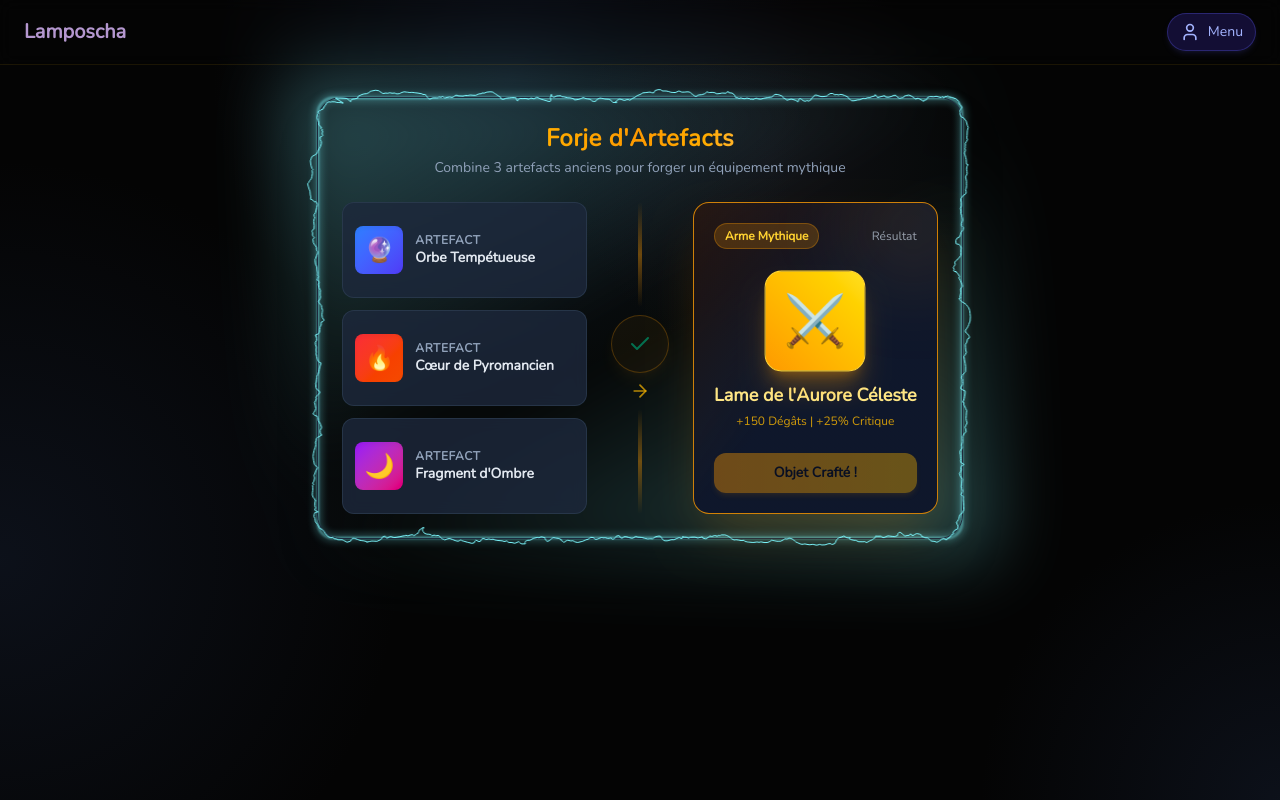
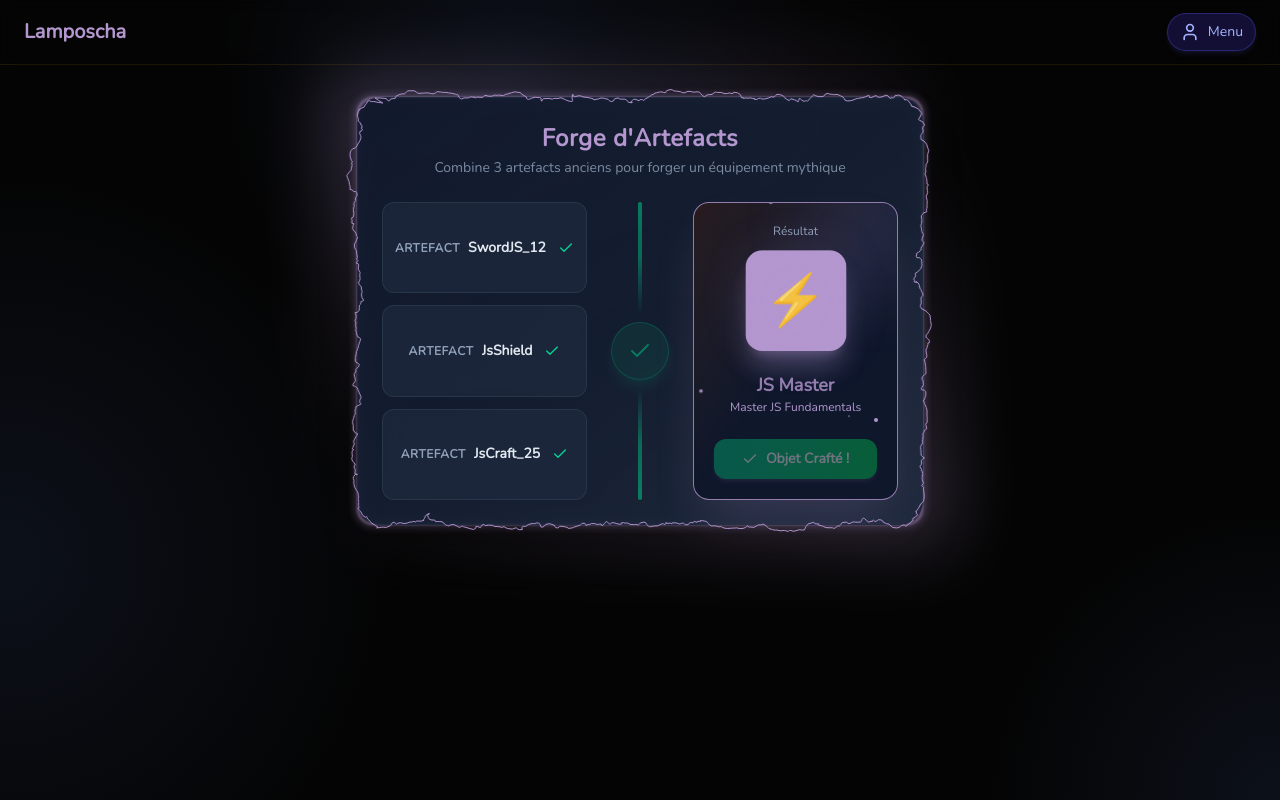
Before and after one commit to Mimy-3600/FyForce, a React (Vite) app in the folder fy-force-frontend/: page /craft in a window 1280 px wide. Both pictures are taken after a click on the button 640 px from the left and 344 px from the top of the page. Built offline with nearby package versions, Linux system fonts and the light colour scheme.

Commit message:
There we are

```diff
--- a/fy-force-frontend/src/components/Craft/Craft.jsx
+++ b/fy-force-frontend/src/components/Craft/Craft.jsx
@@ -1,28 +1,29 @@
 import { useState } from 'react';
-import { Sparkles, ArrowRight, Check } from 'lucide-react';
+import { Sparkles, ArrowRight, Check, Zap, Loader2 } from 'lucide-react';
 import ElectricBorder from '../ElectricBorder';
 
 export default function Craft({ onCraft }) {
   const [isCrafting, setIsCrafting] = useState(false);
   const [crafted, setCrafted] = useState(false);
+  const [hoveredArtifact, setHoveredArtifact] = useState(null);
 
   // Exemple de données d'artefacts
   const artifacts = [
-    { id: 1, name: "Orbe Tempétueuse", icon: "🔮", rarity: "from-blue-500 to-indigo-600" },
-    { id: 2, name: "Cœur de Pyromancien", icon: "🔥", rarity: "from-red-500 to-orange-600" },
-    { id: 3, name: "Fragment d'Ombre", icon: "🌙", rarity: "from-purple-600 to-pink-600" },
+    { id: 1, name: "SwordJS_12", icon: "🔮", rarity: "from-blue-500 to-indigo-600" },
+    { id: 2, name: "JsShield", icon: "🔥", rarity: "from-red-500 to-orange-600" },
+    { id: 3, name: "JsCraft_25", icon: "🌙", rarity: "from-purple-600 to-pink-600" },
   ];
 
   // Item final
   const finalItem = {
-    name: "Lame de l'Aurore Céleste",
-    icon: "⚔️",
-    type: "Arme Mythique",
-    stats: "+150 Dégâts | +25% Critique"
+    name: "JS Master",
+    icon: "⚡",
+    stats: "Master JS Fundamentals"
   };
 
   const handleCraft = () => {
     setIsCrafting(true);
+    setCrafted(false);
     setTimeout(() => {
       setIsCrafting(false);
       setCrafted(true);
@@ -33,99 +34,157 @@ export default function Craft({ onCraft }) {
   return (
     <div className='flex items-center justify-center'>
       <ElectricBorder
-            color="#7df9ff"
+        color="#b497cf"
         speed={1}
         chaos={0.12}
         thickness={2}
         style={{ borderRadius: 16 }}
         className="w-fit"
       >
-
-        <div className="w-full max-w-4xl mx-auto p-6  rounded-3xl border border-slate-800 shadow-2xl text-white">
-        {/* En-tête */}
-        <div className="text-center mb-6">
-            <h3 className="text-2xl font-bold tracking-wide text-transparent bg-clip-text bg-gradient-to-r from-amber-300 via-amber-500 to-amber-200">
-            Forje d'Artefacts
+        <div className="w-full max-w-4xl mx-auto p-6 rounded-3xl border border-slate-800 shadow-2xl text-white bg-gradient-to-br from-slate-900/90 to-slate-800/90 backdrop-blur-sm">
+          {/* En-tête avec animation */}
+          <div className="text-center mb-6 animate-fade-in-down">
+            <h3 className="text-2xl font-bold tracking-wide bg-clip-text text-secondary animate-gradient">
+              Forge d'Artefacts
             </h3>
-            <p className="text-sm text-slate-400 mt-1">Combine 3 artefacts anciens pour forger un équipement mythique</p>
+            <p className="text-sm text-slate-400 mt-1 animate-pulse-slow">
+              Combine 3 artefacts anciens pour forger un équipement mythique
+            </p>
           </div>
 
-        {/* Zone de Fusion (Grille d'alignement parfait) */}
+          {/* Zone de Fusion */}
           <div className="grid grid-cols-1 md:grid-cols-[1fr_auto_1fr] gap-4 items-stretch">
 
             {/* COLONNE GAUCHE : 3 Artefacts empilés */}
             <div className="flex flex-col gap-3 h-full justify-between">
-            {artifacts.map((art) => (
+              {artifacts.map((art, index) => (
                 <div
                   key={art.id}
-                className={`flex-1 flex items-center gap-3 p-3 rounded-xl border border-slate-700/60 bg-slate-800/80 backdrop-blur transition-all duration-300 ${
-                    isCrafting ? 'animate-pulse border-amber-500/50' : 'hover:border-slate-500'
-                }`}
+                  className={`flex-1 flex items-center gap-3 p-3 rounded-xl border transition-all duration-500 relative overflow-hidden
+                    ${isCrafting ? 'animate-pulse border-amber-500/50' : 'border-slate-700/60'}
+                    ${hoveredArtifact === art.id ? 'scale-105 border-secondary/70 shadow-lg shadow-secondary/20' : 'hover:border-slate-500'}
+                    bg-slate-800/80 backdrop-blur
+                  `}
+                  style={{
+                    animationDelay: `${index * 100}ms`
+                  }}
+                  onMouseEnter={() => setHoveredArtifact(art.id)}
+                  onMouseLeave={() => setHoveredArtifact(null)}
                 >
-                <div className={`w-12 h-12 rounded-lg bg-gradient-to-br ${art.rarity} flex items-center justify-center text-2xl shadow-inner shrink-0`}>
-                    {art.icon}
-                </div>
-                <div className="flex-1 min-w-0">
+                  {/* Effet de brillance au survol */}
+                  <div className={`absolute inset-0 bg-gradient-to-r from-transparent via-secondary/10 to-transparent transition-transform duration-700
+                    ${hoveredArtifact === art.id ? 'translate-x-full' : '-translate-x-full'}`}
+                  />
+
+                  <div className="relative z-10 flex items-center justify-center gap-3 w-full">
+                    <div className="flex gap-2 items-center justify-center min-w-0">
                       <span className="text-xs uppercase tracking-wider text-slate-400 block font-semibold">Artefact</span>
                       <h4 className="text-sm font-bold text-slate-200 truncate">{art.name}</h4>
+                    </div>
+                    {crafted && (
+                      <div className="text-emerald-400 animate-bounce-in">
+                        <Check className="w-4 h-4" />
+                      </div>
+                    )}
                   </div>
                 </div>
               ))}
             </div>
 
             {/* COLONNE CENTRE : Connecteur & Action de Fusion */}
-            <div className="flex md:flex-col items-center justify-center py-4 md:py-0 px-2 gap-2">
-            {/* Ligne ou flèche de connexion */}
-            <div className="hidden md:block w-1 flex-1 bg-gradient-to-b from-transparent via-amber-500/40 to-transparent rounded-full" />
+            <div className="flex md:flex-col items-center justify-center py-4 md:py-0 px-2 gap-2 relative">
+              {/* Lignes de connexion animées */}
+              <div className={`hidden md:block w-1 flex-1 rounded-full transition-all duration-1000
+                ${crafted ? 'bg-gradient-to-b from-emerald-500/60 via-emerald-400/40 to-transparent' : 'bg-gradient-to-b from-transparent via-secondary/40 to-transparent'}
+                ${isCrafting ? 'animate-pulse' : ''}
+              `} />
 
               <button
                 onClick={handleCraft}
                 disabled={isCrafting || crafted}
-                className={`relative group p-4 rounded-full border border-amber-500/50 bg-amber-500/10 text-amber-400 hover:bg-amber-500 hover:text-slate-950 transition-all duration-300 shadow-lg shadow-amber-500/10 disabled:opacity-50 disabled:cursor-not-allowed ${
-                isCrafting ? 'animate-spin' : ''
-                }`}
+                className={`relative group p-4 rounded-full border transition-all duration-500 shadow-lg
+                  ${crafted ? 'border-emerald-500/50 bg-emerald-500/20 text-emerald-400 shadow-emerald-500/20' : 'border-secondary/50 bg-secondary/10 text-secondary hover:bg-secondary hover:text-slate-950 shadow-secondary/10'}
+                  disabled:opacity-50 disabled:cursor-not-allowed
+                  hover:scale-110 active:scale-95
+                `}
               >
-                {crafted ? (
-                <Check className="w-6 h-6 text-emerald-400" />
+                {isCrafting ? (
+                  <Loader2 className="w-6 h-6 animate-spin" />
+                ) : crafted ? (
+                  <Check className="w-6 h-6 text-emerald-400 animate-bounce-in" />
                 ) : (
-                <Sparkles className="w-6 h-6" />
+                  <Sparkles className="w-6 h-6 group-hover:rotate-12 transition-transform duration-300" />
                 )}
+
+                {/* Effet de ripple au clic */}
+                <span className="absolute inset-0 rounded-full bg-secondary/20 animate-ping opacity-0 group-active:opacity-100" />
               </button>
 
-            <ArrowRight className="w-5 h-5 text-amber-400/70 hidden md:block" />
-            <div className="hidden md:block w-1 flex-1 bg-gradient-to-b from-transparent via-amber-500/40 to-transparent rounded-full" />
+              <div className={`hidden md:block w-1 flex-1 rounded-full transition-all duration-1000
+                ${crafted ? 'bg-gradient-to-t from-emerald-500/60 via-emerald-400/40 to-transparent' : 'bg-gradient-to-t from-transparent via-secondary/40 to-transparent'}
+                ${isCrafting ? 'animate-pulse' : ''}
+              `} />
             </div>
 
-            {/* COLONNE DROITE : Item Créé (Même hauteur exacte que la colonne de gauche) */}
-            <div className={`flex flex-col justify-between p-5 rounded-2xl border transition-all duration-500 relative overflow-hidden ${
-            crafted
-                ? 'bg-gradient-to-br from-amber-950/40 via-slate-900 to-slate-900 border-amber-500/80 shadow-2xl shadow-amber-500/20'
+            {/* COLONNE DROITE : Item Créé */}
+            <div className={`flex flex-col justify-between p-5 rounded-2xl border transition-all duration-700 relative overflow-hidden
+              ${crafted
+                ? 'bg-gradient-to-br from-amber-950/40 via-slate-900 to-slate-900 border-secondary/80 shadow-2xl shadow-secondary/20 animate-scale-in'
                 : 'bg-slate-800/40 border-slate-700/50 border-dashed'
-            }`}>
+              }
+              ${isCrafting ? 'animate-pulse-slow' : ''}
+            `}>
               {/* Halo lumineux en fond d'item */}
-            <div className="absolute -right-10 -top-10 w-32 h-32 bg-amber-500/10 rounded-full blur-2xl pointer-events-none" />
+              <div className={`absolute -right-10 -top-10 w-32 h-32 rounded-full blur-2xl pointer-events-none transition-all duration-1000
+                ${crafted ? 'bg-secondary/20 animate-pulse' : 'bg-secondary/5'}
+              `} />
+
+              {/* Particules flottantes (effet visuel) */}
+              {crafted && (
+                <div className="absolute inset-0 pointer-events-none overflow-hidden">
+                  {[...Array(6)].map((_, i) => (
+                    <div
+                      key={i}
+                      className="absolute w-1 h-1 bg-secondary rounded-full animate-float-particle"
+                      style={{
+                        left: `${Math.random() * 100}%`,
+                        top: `${Math.random() * 100}%`,
+                        animationDelay: `${Math.random() * 2}s`,
+                        animationDuration: `${3 + Math.random() * 2}s`
+                      }}
+                    />
+                  ))}
+                </div>
+              )}
 
               {/* En-tête de l'Item */}
-            <div className="flex items-center justify-between">
-                <span className="text-xs font-semibold px-2.5 py-1 rounded-full bg-amber-500/20 text-amber-300 border border-amber-500/30">
-                {finalItem.type}
-                </span>
+              <div className="flex justify-center items-center">
                 <span className="text-xs text-slate-400">Résultat</span>
               </div>
 
               {/* Visuel central de l'Item */}
               <div className="my-6 flex flex-col items-center text-center">
-                <div className={`w-24 h-24 rounded-2xl flex items-center justify-center text-5xl mb-3 border transition-all duration-500 ${
-                crafted
-                    ? 'bg-gradient-to-tr from-amber-500 to-yellow-300 border-amber-300 shadow-xl shadow-amber-500/30 scale-105'
+                <div className={`relative w-24 h-24 rounded-2xl flex items-center justify-center text-5xl mb-3 border transition-all duration-700
+                  ${crafted
+                    ? 'bg-secondary shadow-xl shadow-secondary/30 scale-105 animate-float border-secondary/50'
                     : 'bg-slate-800 border-slate-700 opacity-60'
-                }`}>
+                  }
+                `}>
+                  {crafted ? (
+                    <>
                       {finalItem.icon}
+                      {/* Effet de glow */}
+                      <span className="absolute inset-0 rounded-2xl bg-secondary/20 blur-xl animate-pulse" />
+                    </>
+                  ) : (
+                    <div className="animate-pulse-slow">⚡</div>
+                  )}
                 </div>
-                <h3 className={`text-lg font-bold ${crafted ? 'text-amber-200' : 'text-slate-400'}`}>
-                {finalItem.name}
+
+                <h3 className={`text-lg font-bold transition-all duration-500 ${crafted ? 'text-secondary/80' : 'text-slate-400'}`}>
+                  {crafted ? finalItem.name : '???'}
                 </h3>
-                <p className="text-xs text-amber-400/80 mt-1 font-mono">
+                <p className={`text-xs font-mono transition-all duration-500 ${crafted ? 'text-secondary' : 'text-slate-500'}`}>
                   {crafted ? finalItem.stats : "Combinez pour débloquer"}
                 </p>
               </div>
@@ -134,16 +193,153 @@ export default function Craft({ onCraft }) {
               <button
                 onClick={handleCraft}
                 disabled={isCrafting || crafted}
-                className="w-full py-2.5 px-4 rounded-xl font-bold text-sm bg-gradient-to-r from-amber-500 to-yellow-500 text-slate-950 hover:brightness-110 active:scale-95 transition-all shadow-md shadow-amber-500/20 disabled:opacity-40 disabled:hover:brightness-100 disabled:active:scale-100"
+                className={`relative w-full py-2.5 px-4 rounded-xl font-bold text-sm transition-all duration-300 overflow-hidden
+                  ${crafted
+                    ? 'bg-gradient-to-r from-emerald-500 to-green-500 text-white'
+                    : 'bg-secondary text-slate-950 hover:brightness-110 active:scale-95'
+                  }
+                  shadow-md shadow-secondary/20 disabled:opacity-40 disabled:hover:brightness-100 disabled:active:scale-100
+                `}
               >
-                {isCrafting ? "Assemblage en cours..." : crafted ? "Objet Crafté !" : "Fusionner les artefacts"}
+                <span className="relative z-10 flex items-center justify-center gap-2">
+                  {isCrafting ? (
+                    <>
+                      <Loader2 className="w-4 h-4 animate-spin" />
+                      Assemblage en cours...
+                    </>
+                  ) : crafted ? (
+                    <>
+                      <Check className="w-4 h-4" />
+                      Objet Crafté !
+                    </>
+                  ) : (
+                    <>
+                      <Zap className="w-4 h-4" />
+                      Fusionner les artefacts
+                    </>
+                  )}
+                </span>
+                {!crafted && !isCrafting && (
+                  <span className="absolute inset-0 bg-gradient-to-r from-secondary/20 to-yellow-400/20 opacity-0 hover:opacity-100 transition-opacity duration-300" />
+                )}
               </button>
             </div>
-
           </div>
         </div>
+      </ElectricBorder>
 
-        </ElectricBorder>
+      {/* Styles CSS pour les animations personnalisées */}
+      <style jsx>{`
+        @keyframes fade-in-down {
+          from {
+            opacity: 0;
+            transform: translateY(-20px);
+          }
+          to {
+            opacity: 1;
+            transform: translateY(0);
+          }
+        }
+
+        @keyframes gradient {
+          0%, 100% {
+            background-position: 0% 50%;
+          }
+          50% {
+            background-position: 100% 50%;
+          }
+        }
+
+        @keyframes pulse-slow {
+          0%, 100% {
+            opacity: 1;
+          }
+          50% {
+            opacity: 0.5;
+          }
+        }
+
+        @keyframes bounce-in {
+          0% {
+            opacity: 0;
+            transform: scale(0.3);
+          }
+          50% {
+            opacity: 1;
+            transform: scale(1.05);
+          }
+          70% {
+            transform: scale(0.9);
+          }
+          100% {
+            transform: scale(1);
+          }
+        }
+
+        @keyframes scale-in {
+          from {
+            opacity: 0;
+            transform: scale(0.8);
+          }
+          to {
+            opacity: 1;
+            transform: scale(1);
+          }
+        }
+
+        @keyframes float {
+          0%, 100% {
+            transform: translateY(0px);
+          }
+          50% {
+            transform: translateY(-10px);
+          }
+        }
+
+        @keyframes float-particle {
+          0% {
+            opacity: 0;
+            transform: translateY(0) scale(0);
+          }
+          50% {
+            opacity: 1;
+            transform: translateY(-30px) scale(1);
+          }
+          100% {
+            opacity: 0;
+            transform: translateY(-60px) scale(0);
+          }
+        }
+
+        .animate-fade-in-down {
+          animation: fade-in-down 0.6s ease-out;
+        }
+
+        .animate-gradient {
+          background-size: 200% 200%;
+          animation: gradient 3s ease infinite;
+        }
+
+        .animate-pulse-slow {
+          animation: pulse-slow 2s ease-in-out infinite;
+        }
+
+        .animate-bounce-in {
+          animation: bounce-in 0.6s cubic-bezier(0.68, -0.55, 0.265, 1.55);
+        }
+
+        .animate-scale-in {
+          animation: scale-in 0.5s ease-out;
+        }
+
+        .animate-float {
+          animation: float 3s ease-in-out infinite;
+        }
+
+        .animate-float-particle {
+          animation: float-particle 3s ease-in-out infinite;
+        }
+      `}</style>
     </div>
   );
 }
```
Also changed, not shown: fy-force-frontend/src/components/GeneratePath/QuizViewer.jsx (+40 -31 lines), fy-force-frontend/src/components/Menu/Menu.jsx (+18 -14 lines), fy-force-frontend/src/components/Menu/SelectMenu.jsx (+29 -5 lines), fy-force-frontend/src/components/ModelViewer.jsx (+9 -0 lines). Lines whose indentation alone changed are shown as unchanged.
